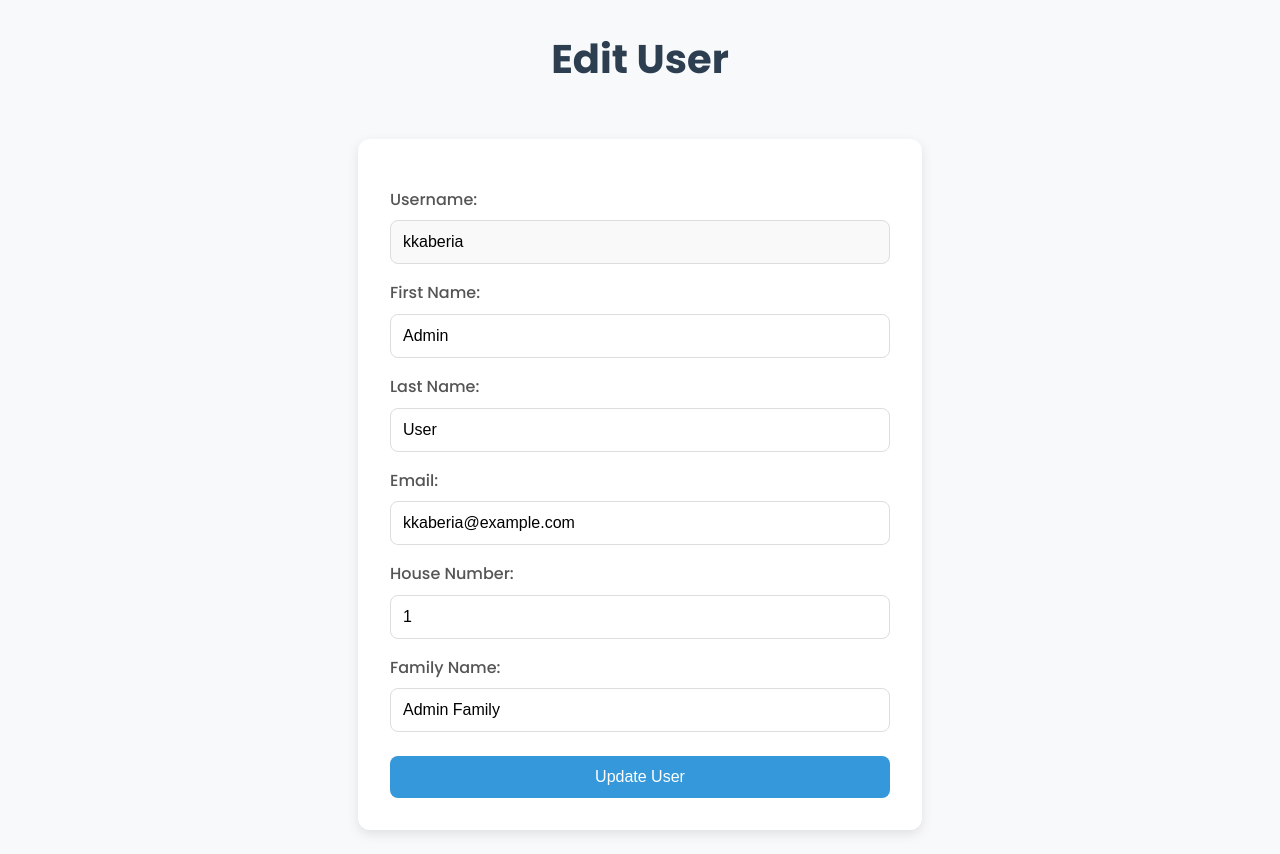
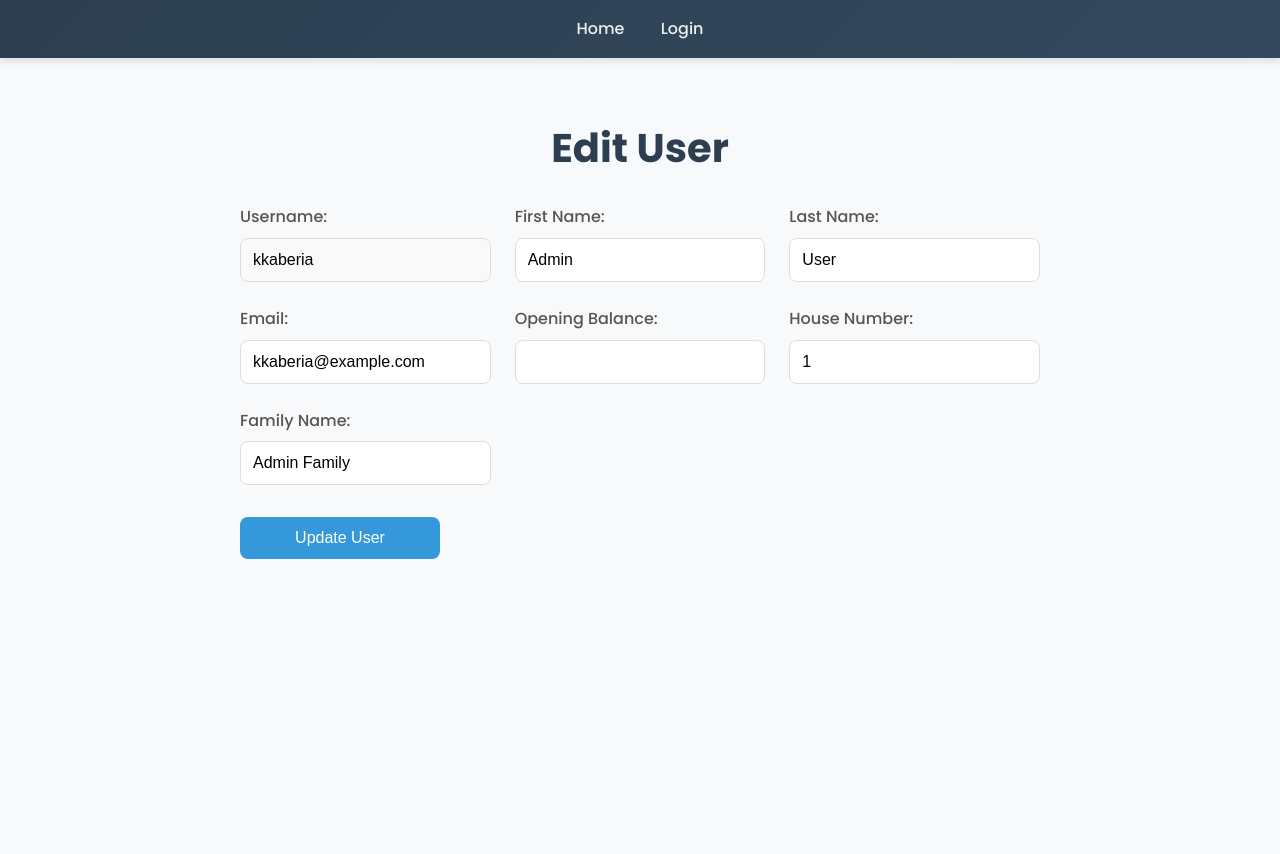
Before and after one commit to kkaberia/svg-to-gif, a Flask app: page /edit_user/1 in a window 1280 px wide. After the commit the page ends 559 px from the top, so only its background shows below. Run offline with Flask 3, Linux system fonts and the light colour scheme; some libraries are stand-ins or nearby versions.

Commit message:
Changed various html templates to have opening balance

```diff
--- a/templates/admin_dashboard.html
+++ b/templates/admin_dashboard.html
@@ -246,6 +246,10 @@
                 <span>KSHS {{ opening_bank_balance | format_currency }}</span>
             </div>
             <div class="summary-item">
+                <strong>Opening Balance</strong>
+                <span>KSH {{ current_user.opening_balance | format_currency }}</span>
+            </div>
+            <div class="summary-item">
                 <strong>Total Received</strong>
                 <span>KSHS {{ total_received | format_currency }}</span>
             </div>
--- a/templates/edit_user.html
+++ b/templates/edit_user.html
@@ -4,9 +4,9 @@
   <meta charset="UTF-8">
   <meta name="viewport" content="width=device-width, initial-scale=1.0">
   <title>Edit User - Estate Portal</title>
-  <!-- Google Font -->
+  <!-- Google Fonts -->
   <link href="https://fonts.googleapis.com/css2?family=Poppins:wght@400;500;600;700&family=Roboto:wght@400;500;700&display=swap" rel="stylesheet">
-  <!-- Font Awesome for Icons -->
+  <!-- Font Awesome -->
   <link href="https://cdnjs.cloudflare.com/ajax/libs/font-awesome/6.0.0-beta3/css/all.min.css" rel="stylesheet">
   <style>
     /* Global Styles */
@@ -17,81 +17,106 @@
       background-color: #f8f9fa;
       color: #333;
       line-height: 1.6;
-      display: flex;
-      flex-direction: column;
-      align-items: center;
-      justify-content: center;
-      min-height: 100vh;
+    }
+
+    /* Navigation Bar */
+    nav {
+      background: linear-gradient(135deg, #2c3e50, #34495e);
+      padding: 1rem;
+      text-align: center;
+      box-shadow: 0 4px 6px rgba(0, 0, 0, 0.1);
+    }
+
+    nav a {
+      color: #ecf0f1;
+      text-decoration: none;
+      margin: 0 1rem;
+      font-weight: 500;
+      font-size: 16px;
+      transition: color 0.3s ease;
+    }
+
+    nav a:hover {
+      color: #3498db;
+    }
+
+    /* Container */
+    .container {
+      padding: 2rem;
+      max-width: 800px;
+      margin: 0 auto;
     }
 
     h1 {
       font-size: 2.5rem;
-      font-weight: 700;
       color: #2c3e50;
       margin-bottom: 1.5rem;
       text-align: center;
+      font-weight: 700;
     }
 
-    /* Form Container */
-    form {
-      background-color: #fff;
-      padding: 2rem;
-      max-width: 500px;
-      width: 100%;
-      border-radius: 12px;
-      box-shadow: 0 4px 12px rgba(0, 0, 0, 0.1);
-      margin: 1.5rem;
+    /* Form Grid Layout */
+    .form-grid {
+      display: grid;
+      grid-template-columns: repeat(auto-fit, minmax(250px, 1fr));
+      gap: 1.5rem;
+      margin-bottom: 2rem;
+    }
+
+    .form-group {
+      display: flex;
+      flex-direction: column;
     }
 
     label {
-      display: block;
-      margin-top: 1rem;
       font-weight: 500;
+      margin-bottom: 0.5rem;
       color: #555;
-      font-size: 1rem;
     }
 
     input[type="text"],
-    input[type="email"] {
+    input[type="email"],
+    input[type="number"] {
       width: 100%;
       padding: 0.75rem;
-      margin-top: 0.5rem;
       border: 1px solid #ddd;
       border-radius: 8px;
+      font-size: 1rem;
       box-sizing: border-box;
-      font-size: 1rem;
       transition: border-color 0.3s ease;
     }
 
     input[type="text"]:focus,
-    input[type="email"]:focus {
+    input[type="email"]:focus,
+    input[type="number"]:focus {
       border-color: #3498db;
       outline: none;
     }
 
-    input[type="submit"] {
+    input[readonly] {
+      background-color: #f9f9f9;
+      cursor: not-allowed;
+    }
+
+    /* Submit Button */
+    .submit-button {
       background-color: #3498db;
       color: #fff;
       padding: 0.75rem;
       border: none;
       border-radius: 8px;
-      cursor: pointer;
-      margin-top: 1.5rem;
       font-size: 1rem;
       font-weight: 500;
+      cursor: pointer;
       transition: background-color 0.3s ease, transform 0.3s ease;
       width: 100%;
+      max-width: 200px;
+      margin: 0 auto;
     }
 
-    input[type="submit"]:hover {
+    .submit-button:hover {
       background-color: #2980b9;
       transform: translateY(-2px);
-    }
-
-    /* Read-only Input Styling */
-    input[readonly] {
-      background-color: #f9f9f9;
-      cursor: not-allowed;
     }
 
     /* Responsive Design */
@@ -100,34 +125,84 @@
         font-size: 2rem;
       }
 
-      form {
-        padding: 1.5rem;
+      .form-grid {
+        grid-template-columns: 1fr;
+      }
+
+      .submit-button {
+        max-width: 100%;
       }
     }
   </style>
 </head>
 <body>
+  <!-- Navigation Bar -->
+  <nav>
+    <a href="{{ url_for('home') }}">Home</a>
+    {% if 'user_id' not in session %}
+      <a href="{{ url_for('login') }}">Login</a>
+    {% else %}
+      <a href="{{ url_for('dashboard') }}">My Dashboard</a>
+      <a href="{{ url_for('admin_add_payment') }}">Add New Payment</a>
+      <a href="{{ url_for('fund_utilization_view') }}">Funds Utilization</a>
+      <a href="{{ url_for('admin_dashboard') }}">Admin Dashboard</a>
+      <a href="{{ url_for('logout') }}">Logout</a>
+    {% endif %}
+  </nav>
+
+  <!-- Main Container -->
+  <div class="container">
     <h1>Edit User</h1>
+
+    <!-- Edit User Form -->
     <form action="{{ url_for('edit_user', user_id=user.id) }}" method="post">
+      <div class="form-grid">
+        <!-- Username -->
+        <div class="form-group">
           <label for="username">Username:</label>
           <input type="text" id="username" name="username" value="{{ user.username }}" readonly>
+        </div>
 
+        <!-- First Name -->
+        <div class="form-group">
           <label for="first_name">First Name:</label>
           <input type="text" id="first_name" name="first_name" value="{{ user.first_name }}" required>
+        </div>
 
+        <!-- Last Name -->
+        <div class="form-group">
           <label for="last_name">Last Name:</label>
           <input type="text" id="last_name" name="last_name" value="{{ user.last_name }}" required>
+        </div>
 
+        <!-- Email -->
+        <div class="form-group">
           <label for="email">Email:</label>
           <input type="email" id="email" name="email" value="{{ user.email }}" required>
+        </div>
 
+        <!-- Opening Balance -->
+        <div class="form-group">
+          <label for="opening_balance">Opening Balance:</label>
+          <input type="number" step="0.01" id="opening_balance" name="opening_balance" value="{{ user.opening_balance }}" required>
+        </div>
+
+        <!-- House Number -->
+        <div class="form-group">
           <label for="house_number">House Number:</label>
           <input type="text" id="house_number" name="house_number" value="{{ user.house_number }}" required>
+        </div>
 
+        <!-- Family Name -->
+        <div class="form-group">
           <label for="family_name">Family Name:</label>
           <input type="text" id="family_name" name="family_name" value="{{ user.family_name }}" required>
+        </div>
+      </div>
 
-    <input type="submit" value="Update User">
+      <!-- Submit Button -->
+      <input type="submit" value="Update User" class="submit-button">
     </form>
+  </div>
 </body>
 </html>
```
Also changed, not shown: templates/add_user.html (+8 -0 lines), templates/change_password.html (added, +173 -0 lines), templates/dashboard.html (+7 -1 lines). Lines whose indentation alone changed are shown as unchanged.
